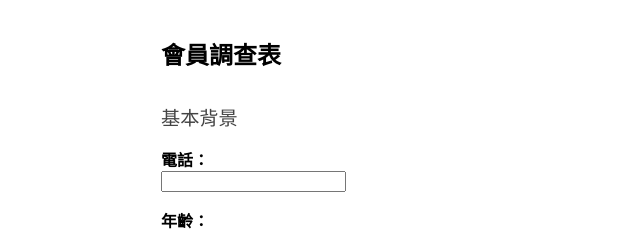
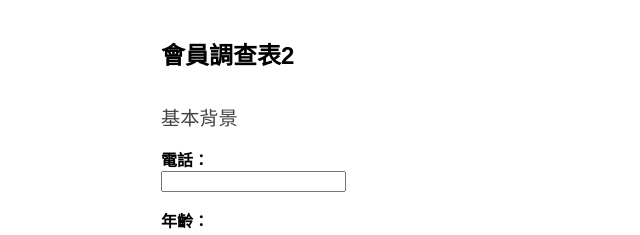
Before and after one commit to linmiepii-2049/LF3, a plain HTML site: page index.html in a window 1280 px wide. Shown: the top 235 px of the page, 179-819 px from the left. Drawn offline with Linux system fonts and the light colour scheme; a script that the page names is missing.

Commit message:
Update index.html

```diff
--- a/index.html
+++ b/index.html
@@ -13,7 +13,7 @@
   </style>
 </head>
 <body>
-  <h2>會員調查表</h2>
+  <h2>會員調查表2</h2>
   <form id="surveyForm">
     <input type="hidden" id="userId" name="userId">
 
```
